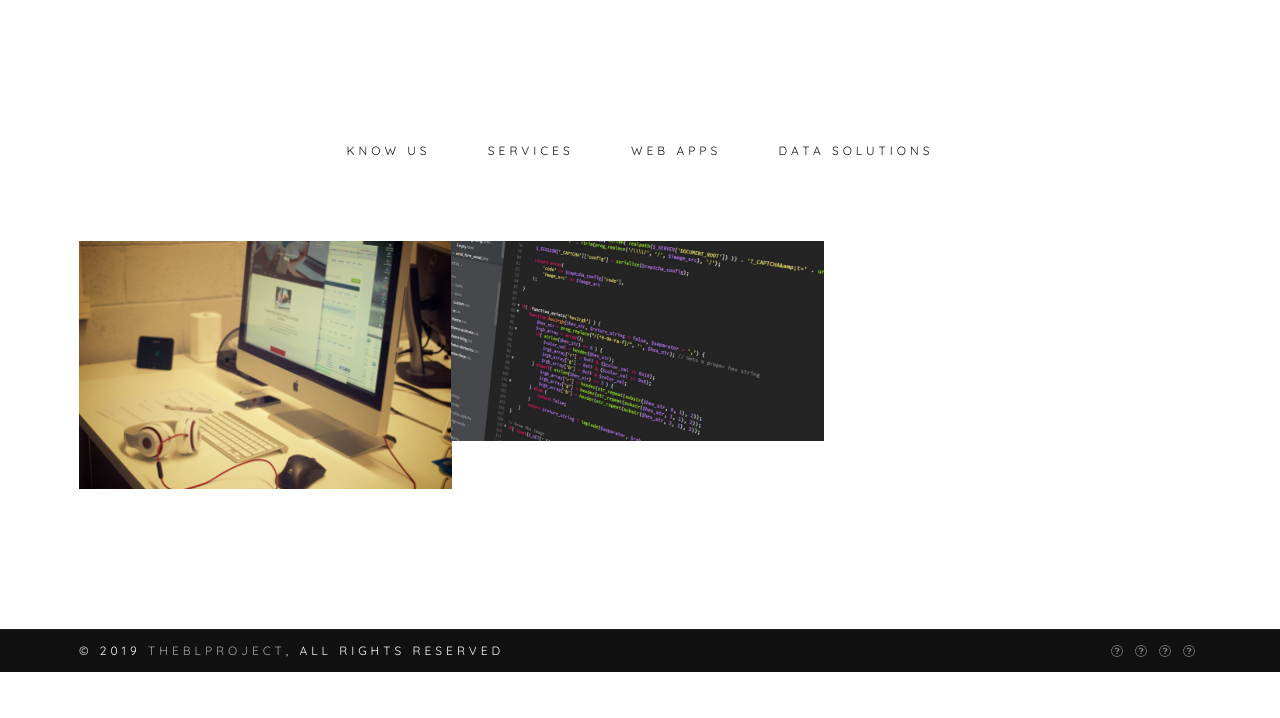
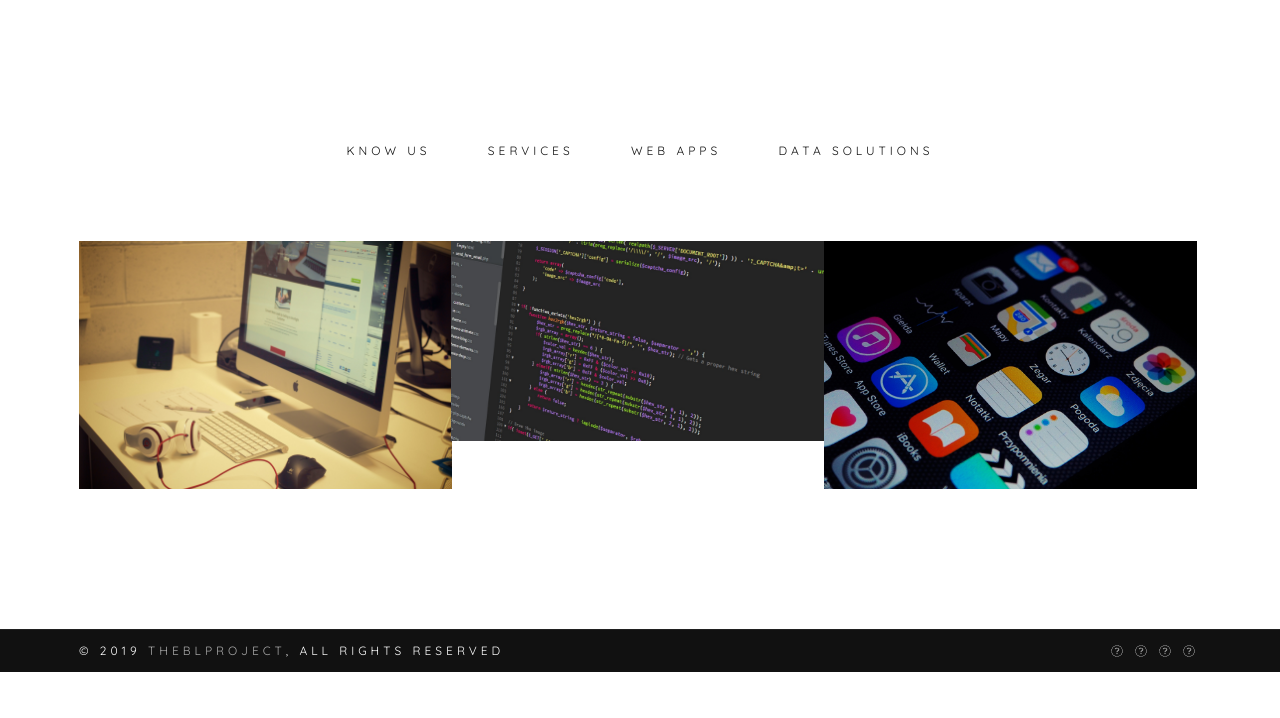
Before and after one commit to lmainja/personal_app, a Django app: page /home/ in a window 1280 px wide. Shown: the part 82-800 px from the top of the page. Run offline with Django 3.2, Linux system fonts and the light colour scheme; data that the repository does not hold is empty; some libraries are stand-ins or nearby versions; some web fonts are replaced.

Commit message:
change homepage

```diff
--- a/creek/posts/templates/posts/home1.html
+++ b/creek/posts/templates/posts/home1.html
@@ -39,6 +39,12 @@
                       <h3 class="work-title">Services</h3>
                       <div class="work-descr">Full App Development and Security</div>
                     </div></a></li>
+                <li class="work-item illustration photography"><a href="portfolio_single_featured_slider1.html">
+                    <div class="work-image"><img src="{% static 'images/apps.jpg' %}" alt="Portfolio Item"/></div>
+                    <div class="work-caption font-alt">
+                      <h3 class="work-title">Applications</h3>
+                      <div class="work-descr">Interactive and Innovative Apps for All Platforms</div>
+                    </div></a></li>
                   </ul>
                 </div>
           </section>
```
Also changed, not shown: creek/posts/static/images/apps.jpg (added).
